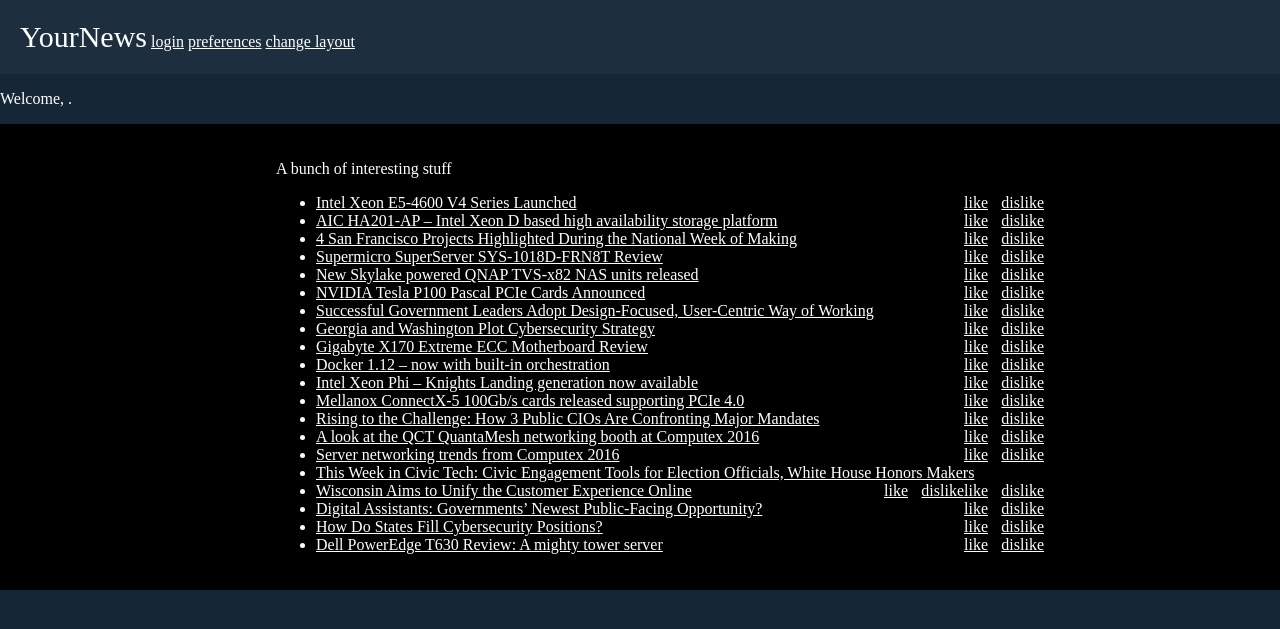
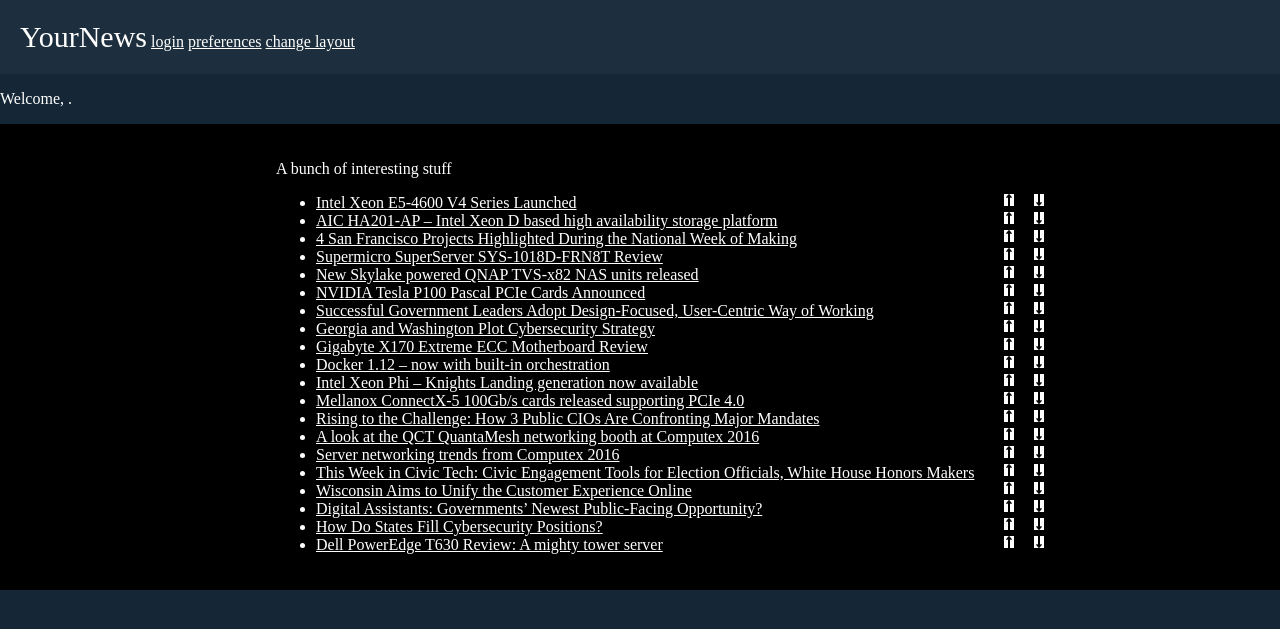
Before and after one commit to chuckclift/goodNewsRss, a Django app: page / in a window 1280 px wide. Shown: the top 629 px of the page. Run offline with Django 3.2, Linux system fonts and the light colour scheme; data comes from the database, SQL or seed files in the repository.

Commit message:
added up/down icons instead of like/dislike links

```diff
--- a/frontpage/templates/frontpage/index.html
+++ b/frontpage/templates/frontpage/index.html
@@ -25,9 +25,15 @@
         {% for article, fixed_title in article_list %}
           <li>
             <a href="{{ article.url }}">{{ article.title }}</a>
-                    <div id=ratePanel" style="float:right; width: 80px; ">
-                        <a href="/like/{{ fixed_title }}" style="float: left;">like</a>
-                        <a href="/dislike/{{ fixed_title }}" style="float: right;">dislike</a>
+            <div id=ratePanel" style="float:right; width: 40px; ">
+              <a href="/like/{{ fixed_title }}" style="float: left;">
+                <img  src="{% static 'frontpage/uparrow.png'%}"
+                      style="width:10px;height:12px;">
+              </a>
+              <a href="/dislike/{{ fixed_title }}" style="float: right;">
+                <img src="{% static 'frontpage/downarrow.png'%}"
+                     style="width:10px;height:12px;">
+              </a>
               </div>
           </li>
         {% endfor %}
```
Also changed, not shown: frontpage/static/frontpage/downarrow.png (added), frontpage/static/frontpage/uparrow.png (added). Lines whose indentation alone changed are shown as unchanged.
